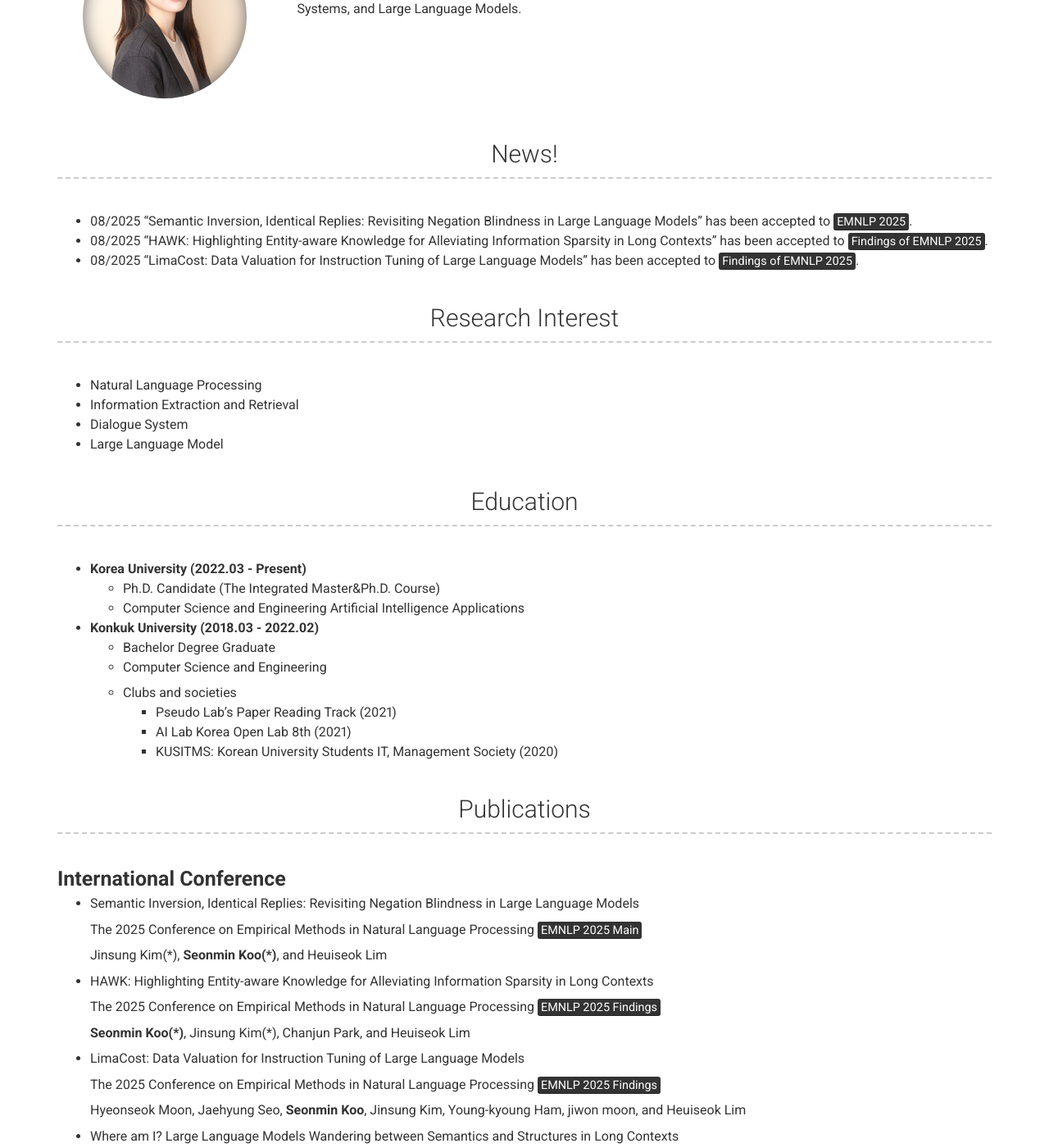
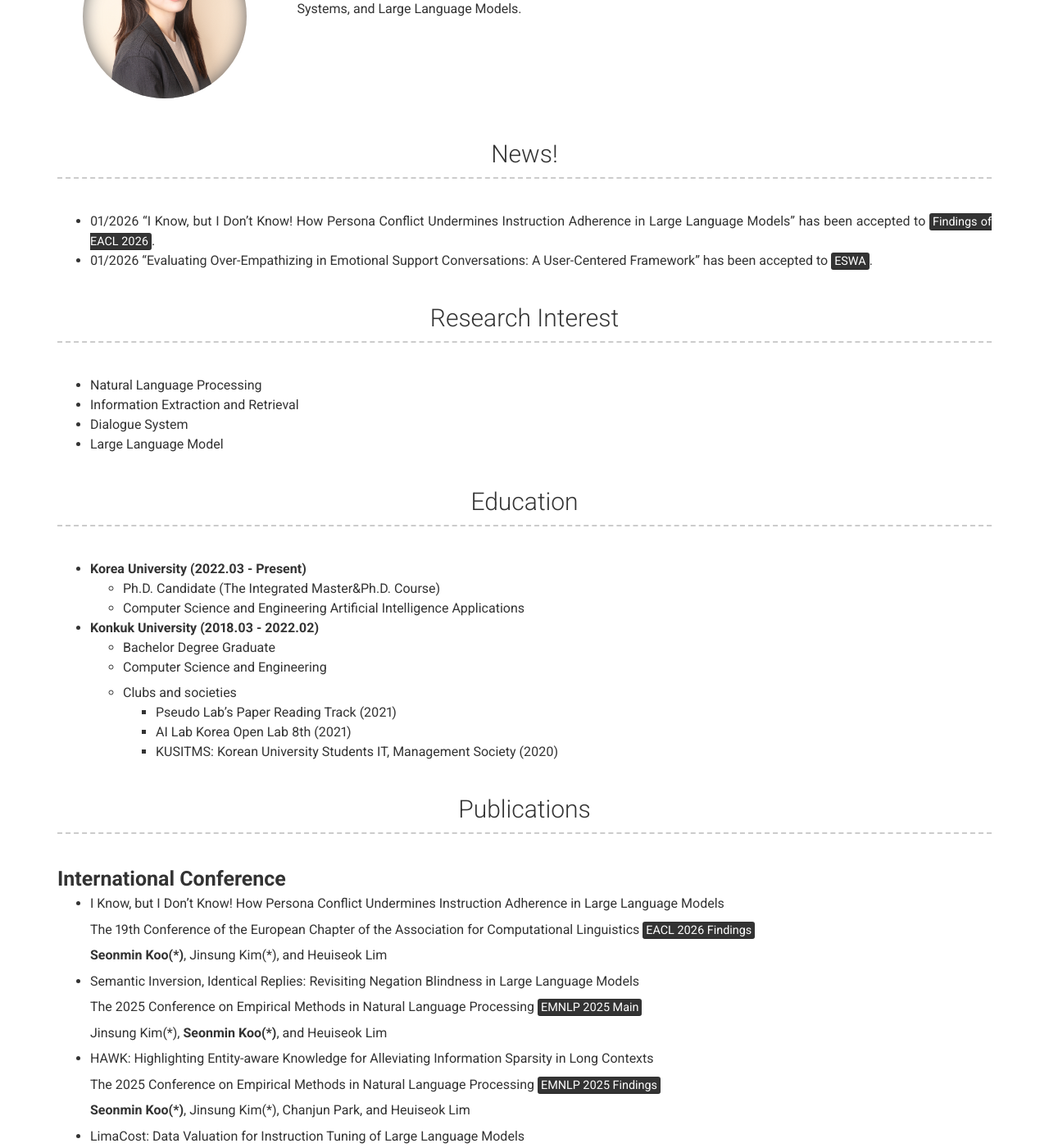
Before and after one commit to seonminkoo/seonminkoo.github.io, a Jekyll site: the page built from index.md, in a window 1280 px wide and 1400 px high, scrolled down 359 px. Shown: the whole window at 82% size. Built offline with Jekyll 4.4.1, drawn with Linux system fonts in a browser that asks for light colours; nearby versions of some CDN libraries; some of the changed text lies outside the part shown.

Commit message:
Update _config.yml

```diff
--- a/_config.yml
+++ b/_config.yml
@@ -60,9 +60,8 @@ content:
   - title: News!
     layout: text
     content: | # this will include new lines to allow paragraphs
-      - 08/2025 “Semantic Inversion, Identical Replies: Revisiting Negation Blindness in Large Language Models” has been accepted to <mark>EMNLP 2025</mark>.
-      - 08/2025 “HAWK: Highlighting Entity-aware Knowledge for Alleviating Information Sparsity in Long Contexts” has been accepted to <mark>Findings of EMNLP 2025</mark>.
-      - 08/2025 “LimaCost: Data Valuation for Instruction Tuning of Large Language Models” has been accepted to <mark>Findings of EMNLP 2025</mark>.
+      - 01/2026 “I Know, but I Don't Know! How Persona Conflict Undermines Instruction Adherence in Large Language Models” has been accepted to <mark>Findings of EACL 2026</mark>.
+      - 01/2026 “Evaluating Over-Empathizing in Emotional Support Conversations: A User-Centered Framework” has been accepted to <mark>ESWA</mark>.
 
   - title: Research Interest
     layout: text
@@ -91,6 +90,12 @@ content:
     layout: text
     content: | # this will include new lines to allow paragraphs
       #### **International Conference**
+        - I Know, but I Don't Know! How Persona Conflict Undermines Instruction Adherence in Large Language Models
+
+          The 19th Conference of the European Chapter of the Association for Computational Linguistics <mark>EACL 2026 Findings</mark>
+
+          **Seonmin Koo(\*)**, Jinsung Kim(\*), and Heuiseok Lim
+
         - Semantic Inversion, Identical Replies: Revisiting Negation Blindness in Large Language Models
 
           The 2025 Conference on Empirical Methods in Natural Language Processing <mark>EMNLP 2025 Main</mark>
@@ -164,9 +169,15 @@ content:
           Jaehyung Seo, Seounghoon Lee, Chanjun Park, Yoonna Jang, Hyeonseok Moon, Sugyeong Eo, **Seonmin Koo**, Heuiseok Lim
 
       #### **International Journal**
+        - Evaluating Over-Empathizing in Emotional Support Conversations: A User-Centered Framework
+
+          Expert Systems with Applications (ESWA), open access, 2026
+
+          Suhyune Son, **Seonmin Koo**, Evelyn H. Zi, Jungsun Jang, and Heuiseok Lim
+
         - A Large-Scale Dataset for Korean Document-level Relation Extraction from Encyclopedia Texts
 
-          Applied Intelligence, open access, 2024
+          Applied Intelligence, 54(17), 8681-8701., 2024
 
           Suhyune Son, Jungwoo Lim, **Seonmin Koo**, Jinsung Kim, Younghoon Kim, Youngsik Lim, Dongseok Hyun, and Heuiseok Lim
 
```
